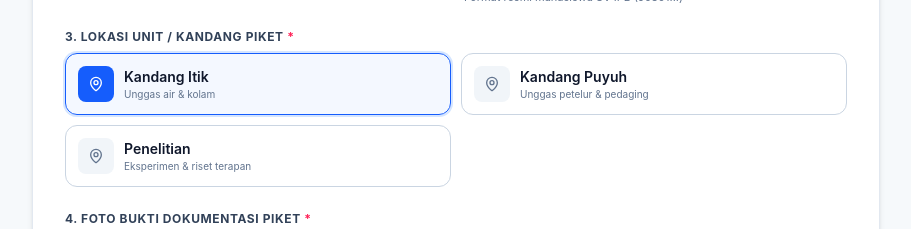
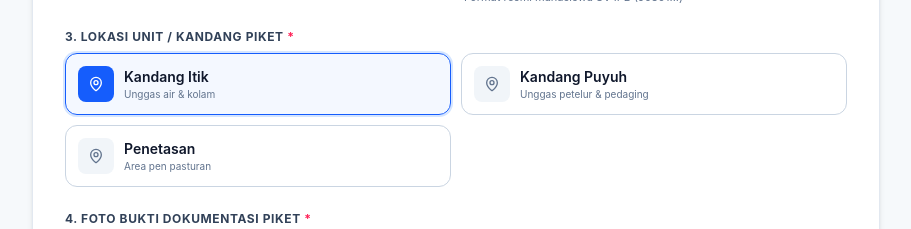
Before and after one commit to hafizhmaulidan15/Absensi-TNK-62, a Next.js app: page / in a window 1280 px wide. Shown: the part 1080-1309 px from the top of the page, without its empty margins (184-1095 px from the left). Built offline with nearby package versions, Linux system fonts and the light colour scheme; no server answers.

Commit message:
Ganti lokasi Penelitian jadi Penetasan

```diff
--- a/components/AdminDashboard.tsx
+++ b/components/AdminDashboard.tsx
@@ -1015,7 +1015,7 @@ const csvContent =
                 >
                   <option value="Kandang Itik">Kandang Itik</option>
                   <option value="Kandang Puyuh">Kandang Puyuh</option>
-                  <option value="Penelitian">Penelitian</option>
+                  <option value="Penetasan">Penetasan</option>
                 </select>
               </div>
 
--- a/components/StudentForm.tsx
+++ b/components/StudentForm.tsx
@@ -43,13 +43,13 @@ interface StudentFormProps {
 const UNIT_LOCATIONS: UnitLocation[] = [
   'Kandang Itik',
   'Kandang Puyuh',
-  'Penelitian',
+  'Penetasan',
 ];
 
 const LOCATION_DETAIL: Record<UnitLocation, string> = {
   'Kandang Itik': 'Unggas air & kolam',
   'Kandang Puyuh': 'Unggas petelur & pedaging',
-  Penelitian: 'Eksperimen & riset terapan',
+  Penetasan: 'Area pen pasturan',
 };
 
 export const StudentForm: React.FC<StudentFormProps> = ({
--- a/types/attendance.ts
+++ b/types/attendance.ts
@@ -5,7 +5,7 @@ export type ShiftStatus = 'active' | 'locked' | 'passed';
 export type UnitLocation =
   | 'Kandang Itik'
   | 'Kandang Puyuh'
-  | 'Penelitian';
+  | 'Penetasan';
 
 export interface AttendanceRecord {
   id: string;
```
